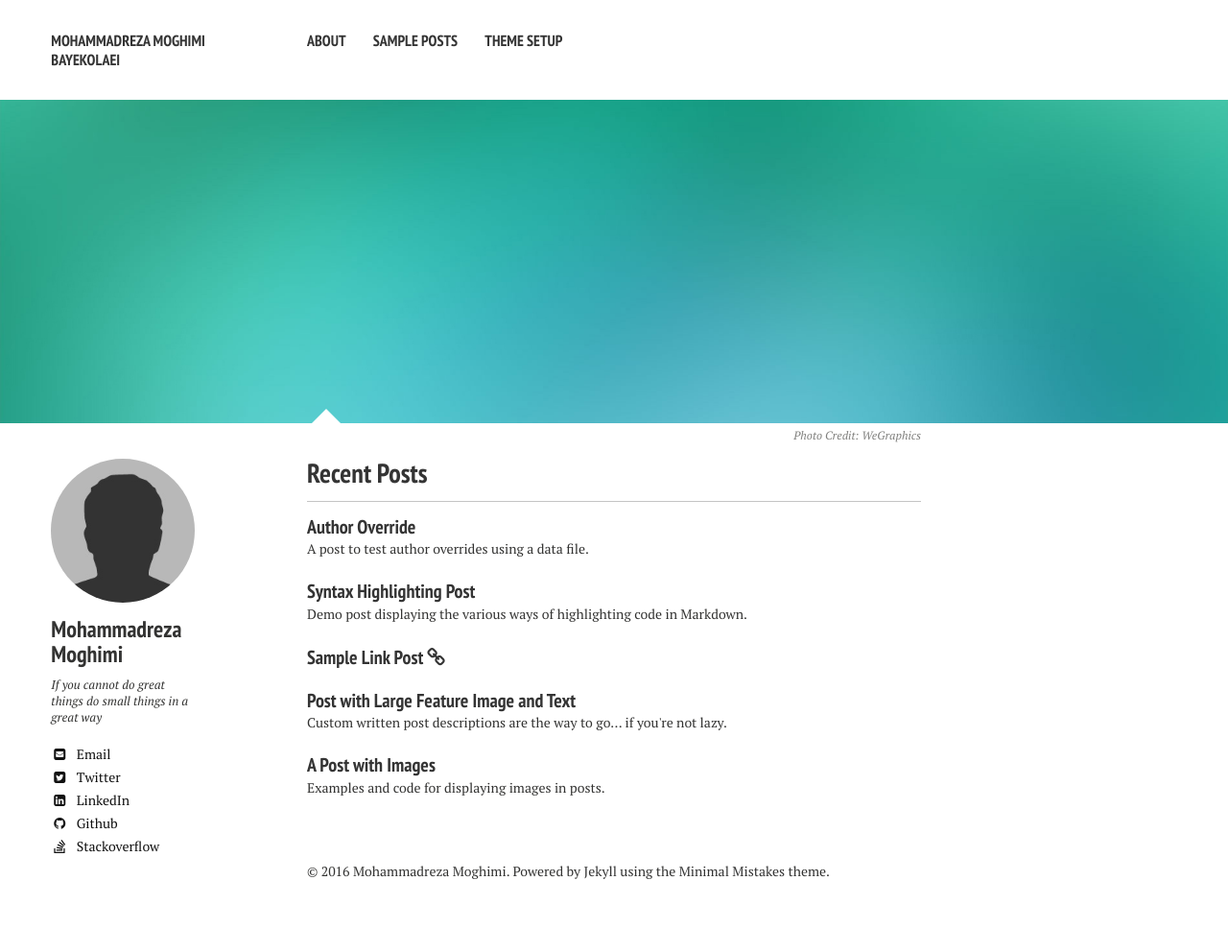
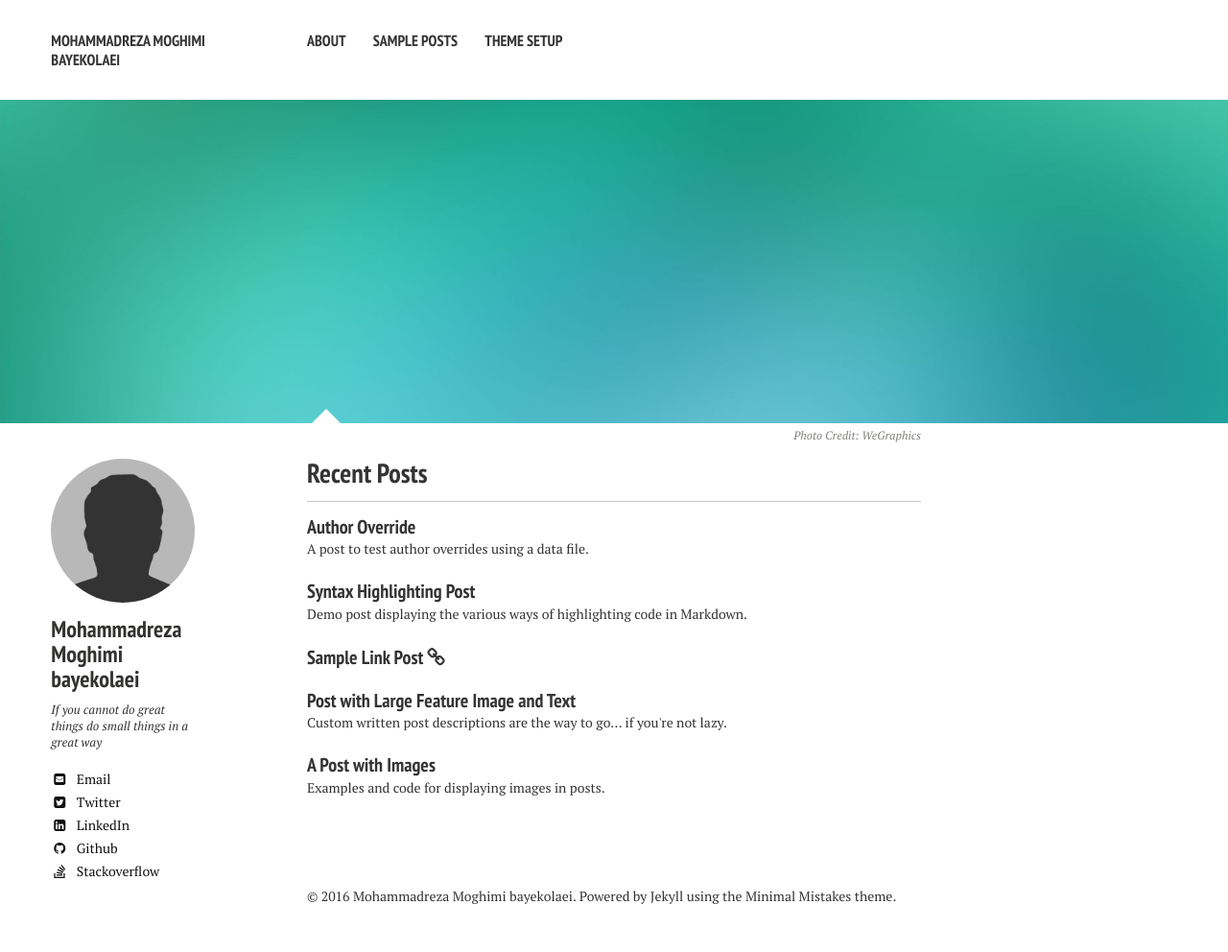
Before and after one commit to mimr9/mimr9.github.io, a Jekyll site: the page built from index.md, in a window 1280 px wide. Shown: the whole page at 96% size. Built offline with Jekyll 4.4.1, drawn with Linux system fonts in a browser that asks for light colours; nearby versions of some CDN libraries; before the commit the page ends 966 px from its top, so only the background shows below that.

Commit message:
Update _config.yml

```diff
--- a/_config.yml
+++ b/_config.yml
@@ -41,7 +41,7 @@ titlecase: true
 
 # Site owner
 owner:
-  name: Mohammadreza Moghimi
+  name: Mohammadreza Moghimi bayekolaei
   avatar: bio-photo.jpg
   bio: "If you cannot do great things do small things in a great way"
   email: "mimr.moghimi@gmail.com"
```
